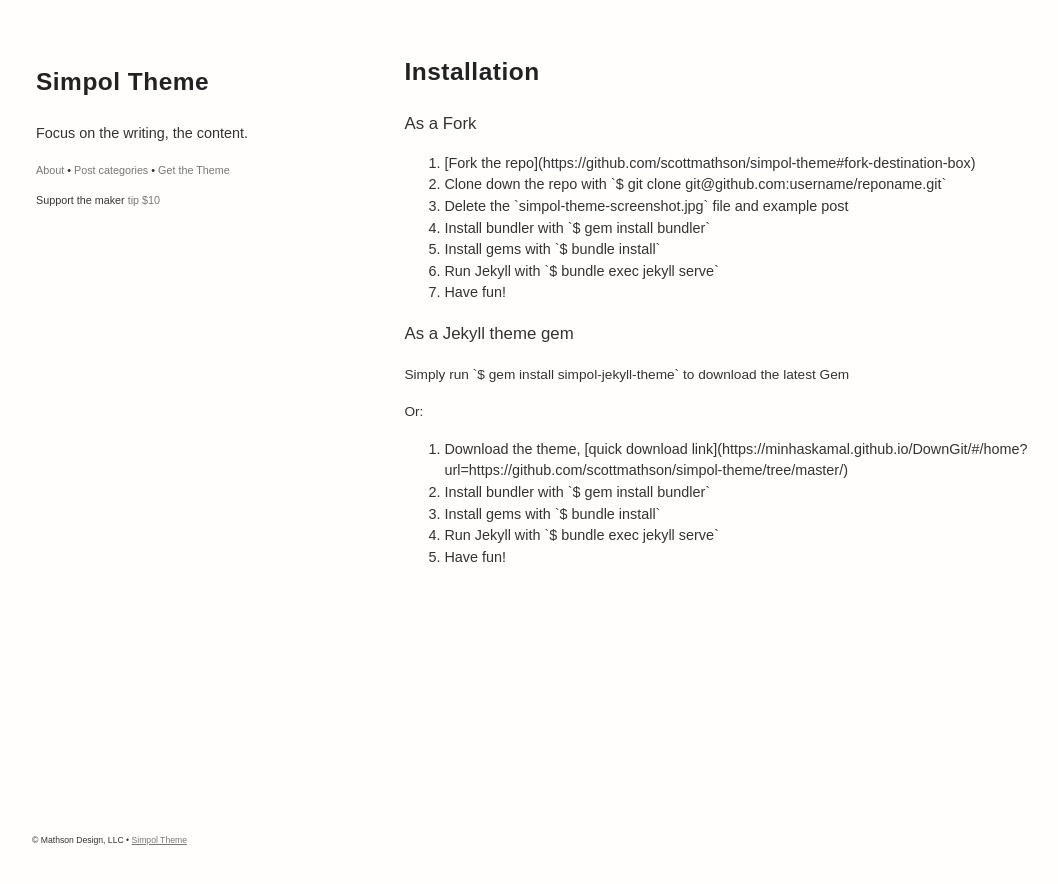
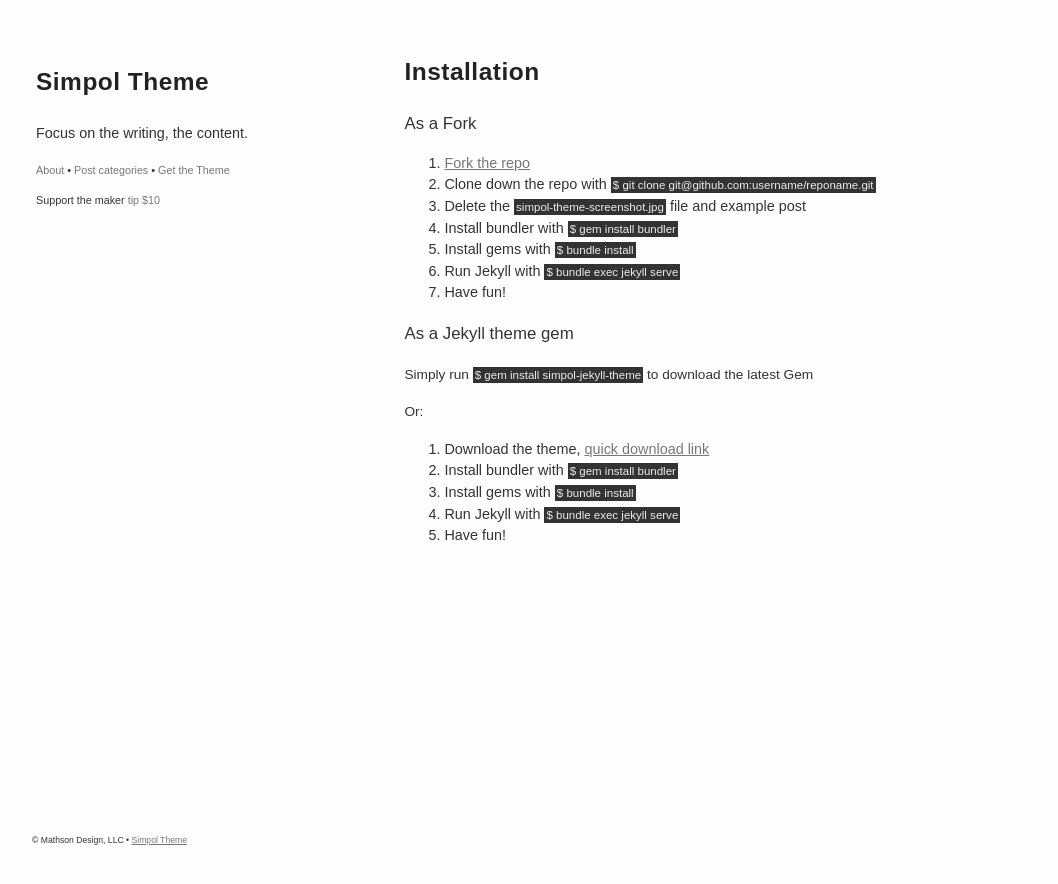
Before and after one commit to Mathson-Design-Co/simpoltheme.com, a Jekyll site: the page built from get-simpol-theme.html, in a window 1280 px wide. Shown: the top 884 px of the page, without its empty margins (8-1066 px from the left). Built offline with Jekyll 4.4.1, drawn with Linux system fonts in a browser that asks for light colours.

Commit message:
edits to styling of code blocks on get-simpol-theme page

```diff
--- a/get-simpol-theme.html
+++ b/get-simpol-theme.html
@@ -12,26 +12,26 @@
 		<h3>As a Fork</h3>
 
 		<ol>
-			<li>[Fork the repo](https://github.com/scottmathson/simpol-theme#fork-destination-box)</li>
-			<li>Clone down the repo with `$ git clone git@github.com:username/reponame.git`</li>
-			<li>Delete the `simpol-theme-screenshot.jpg` file and example post</li>
-			<li>Install bundler with `$ gem install bundler`</li>
-			<li>Install gems with `$ bundle install`</li>
-			<li>Run Jekyll with `$ bundle exec jekyll serve`</li>
+			<li><a href="https://github.com/scottmathson/simpol-theme#fork-destination-box">Fork the repo</a></li>
+			<li>Clone down the repo with <code>$ git clone git@github.com:username/reponame.git</code></li>
+			<li>Delete the <code>simpol-theme-screenshot.jpg</code> file and example post</li>
+			<li>Install bundler with <code>$ gem install bundler</code></li>
+			<li>Install gems with <code>$ bundle install</code></li>
+			<li>Run Jekyll with <code>$ bundle exec jekyll serve</code></li>
 			<li>Have fun!</li>
 		</ol>
 
 		<h3>As a Jekyll theme gem</h3>
 
-		<p>Simply run `$ gem install simpol-jekyll-theme` to download the latest Gem</p>
+		<p>Simply run <code>$ gem install simpol-jekyll-theme</code> to download the latest Gem</p>
 
 		<p>Or:</p>
 
 		<ol>
-			<li>Download the theme, [quick download link](https://minhaskamal.github.io/DownGit/#/home?url=https://github.com/scottmathson/simpol-theme/tree/master/)</li>
-			<li>Install bundler with `$ gem install bundler`</li>
-			<li>Install gems with `$ bundle install`</li>
-			<li>Run Jekyll with `$ bundle exec jekyll serve`</li>
+			<li>Download the theme, <a href="https://minhaskamal.github.io/DownGit/#/home?url=https://github.com/scottmathson/simpol-theme/tree/master/">quick download link</a></li>
+			<li>Install bundler with <code>$ gem install bundler</code></li>
+			<li>Install gems with <code>$ bundle install</code></li>
+			<li>Run Jekyll with <code>$ bundle exec jekyll serve</code></li>
 			<li>Have fun!</li>
 		</ol>
 
```
